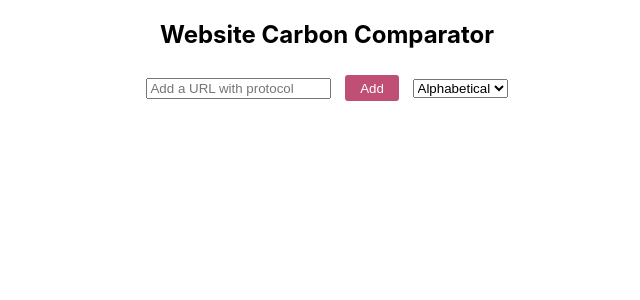
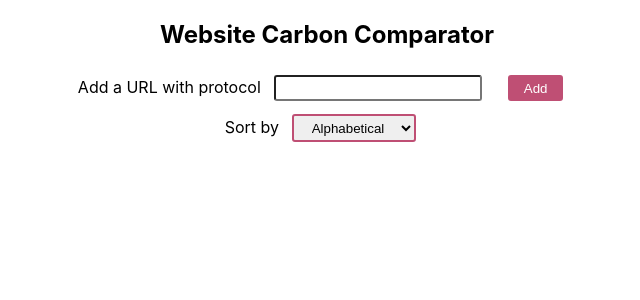
Before and after one commit to vondersam/iths-react-labb-2, a React (Create React App) app: page / in a window 1280 px wide. Shown: the top 300 px of the page, without its empty margins (313-953 px from the left). Built offline with nearby package versions, Linux system fonts and the light colour scheme.

Commit message:
Add more styles.

```diff
--- a/src/components/menu.jsx
+++ b/src/components/menu.jsx
@@ -1,7 +1,13 @@
-import { useEffect, useRef, useState } from 'react';
+import { useRef, useState } from 'react';
 import styled from 'styled-components';
 import Sort from './sort';
 import { ACTION } from '../App';
+
+const Input = styled.input`
+  border-radius: 3px;
+  margin: 0.5em 1em;
+  padding: 0.25em 1em;
+`;
 
 const Button = styled.button`
   background: #bf4f74;
@@ -47,16 +53,20 @@ const Menu = ({ state, dispatchWebsite }) => {
 
   return (
     <div>
-      <input
-        type="text"
-        onChange={(e) => (url.current = e.target.value)}
-        placeholder="Add a URL with protocol"
-      />
+      <label>
+        Add a URL with protocol
+        <Input type="text" onChange={(e) => (url.current = e.target.value)} />
+      </label>
       <Button type="button" onClick={() => addToWebsiteList()}>
         Add
       </Button>
       {loading && 'Loading...'}
-      <Sort dispatchWebsite={dispatchWebsite} />
+      <div>
+        <label>
+          Sort by
+          <Sort dispatchWebsite={dispatchWebsite} />
+        </label>
+      </div>
     </div>
   );
 };
--- a/src/components/sort.jsx
+++ b/src/components/sort.jsx
@@ -1,5 +1,16 @@
-import { useState } from 'react';
 import { ACTION } from '../App';
+import styled from 'styled-components';
+
+const Select = styled.select`
+border-radius: 3px;
+border: 2px solid #bf4f74;
+color: black;
+margin: 0.5em 1em;
+padding: 0.25em 1em;
+&:hover {
+  opacity: 0.5;
+  cursor: pointer;
+`;
 
 const Sort = ({ dispatchWebsite }) => {
   const handleChange = (e) => {
@@ -8,11 +19,11 @@ const Sort = ({ dispatchWebsite }) => {
   };
 
   return (
-    <select onChange={(e) => handleChange(e)}>
+    <Select onChange={(e) => handleChange(e)}>
       <option value={ACTION.sort_alphabetically}>Alphabetical</option>
       <option value={ACTION.sort_by_energy}>Energy</option>
       <option value={ACTION.sort_by_co2}>CO2</option>
-    </select>
+    </Select>
   );
 };
 
```
